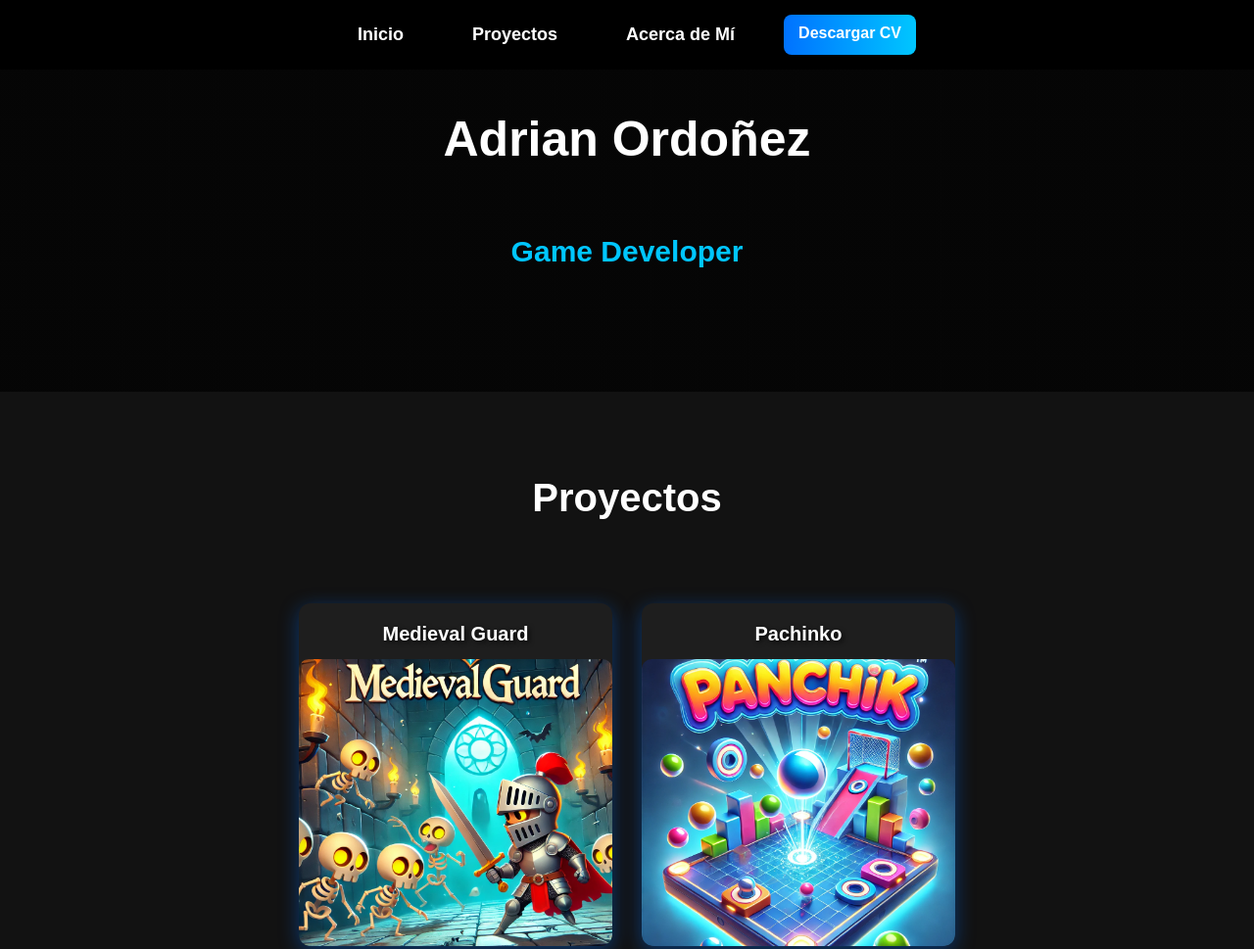
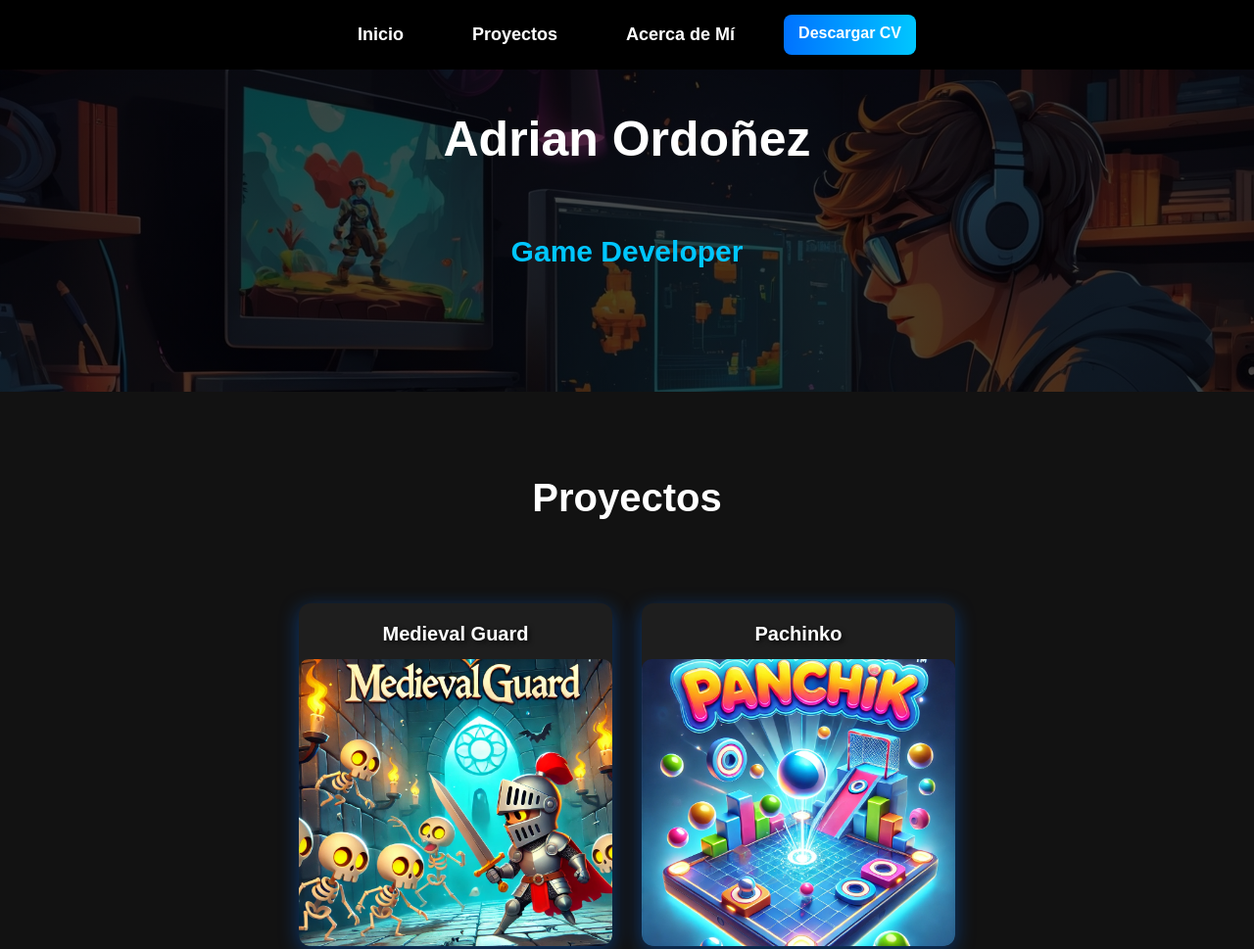
Before and after one commit to Adrian-313/Portafolio, a plain HTML site: page index.html in a window 1280 px wide. Shown: the top 969 px of the page at 98% size. Drawn offline with Linux system fonts and the light colour scheme.

Commit message:
Corrección ubicación de la imagen Banner

```diff
--- a/Css/Style.css
+++ b/Css/Style.css
@@ -56,7 +56,7 @@ body {
 /* Perfil */
 .profile {
     background: linear-gradient(rgba(0, 0, 0, 0.7), rgba(0, 0, 0, 0.7)),
-    url('Imagenes/Banner2.jpg');
+    url('../Imagenes/Banner.jpg');
     height: 50vh;
     width: 100%;
 }
```
